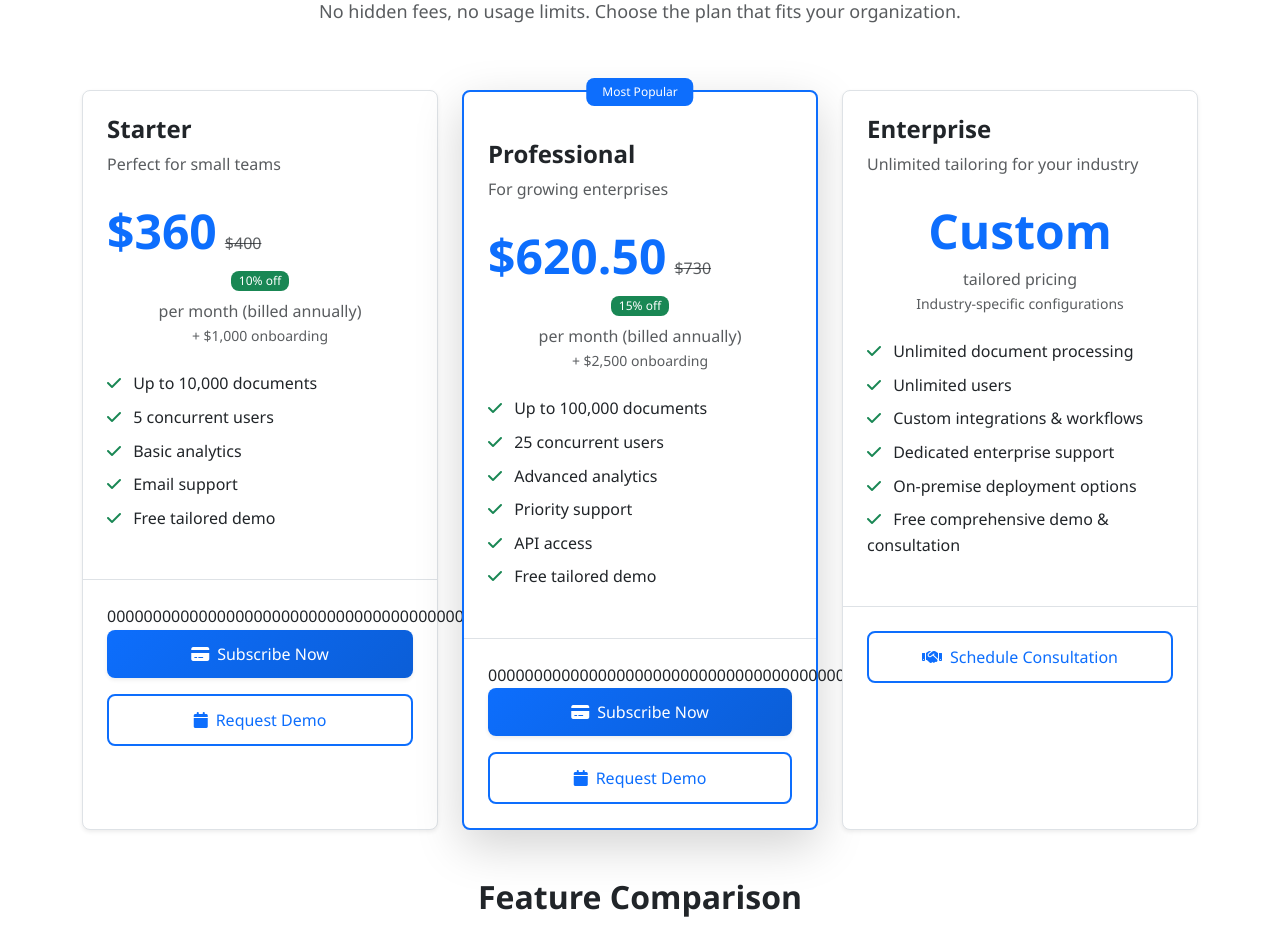
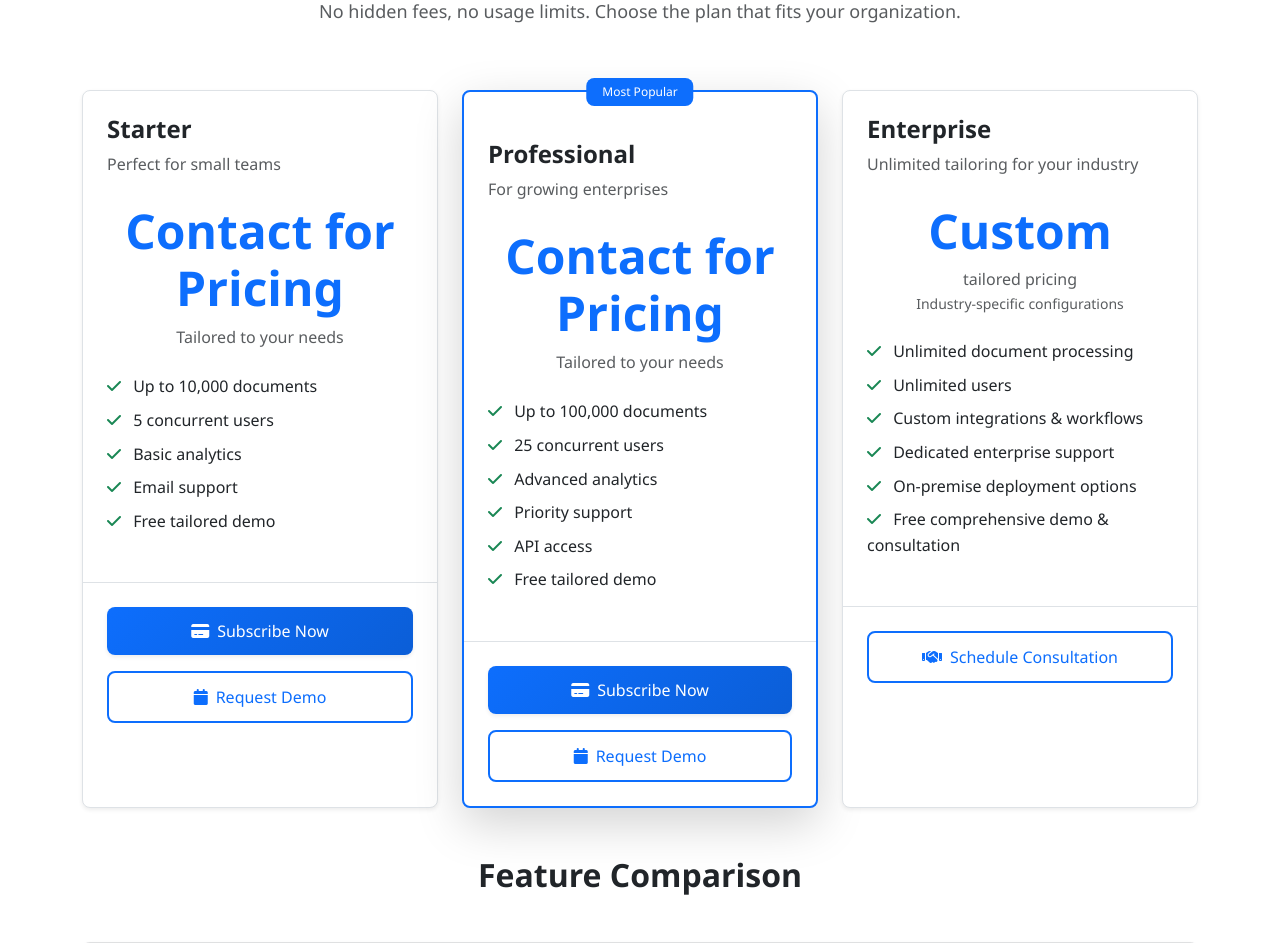
Before and after one commit to sbachatbot4u/VaultLogic-Cover-pgf, a Flask app: page /pricing in a window 1280 px wide. Shown: the part 257-1200 px from the top of the page. Run offline with Flask 3, Linux system fonts and the light colour scheme; parts of the project's set-up code (start-up, migrations or seed data) failed here and were passed over.

Commit message:
Update pricing page to direct users to contact for custom quotes
Modify templates/pricing.html to replace specific prices with a "Contact for Pricing" message and update the associated text. Also, adjust how the CSRF token is handled in the forms.

Replit-Commit-Author: Agent
Replit-Commit-Session-Id: 25b3a725-a76f-4c34-8278-aa2774c9b47d
Replit-Commit-Checkpoint-Type: full_checkpoint
Replit-Commit-Screenshot-Url: https://storage.googleapis.com/screenshot-production-us-central1/2790078d-75f7-4d6a-9c1c-cb917364ec58/25b3a725-a76f-4c34-8278-aa2774c9b47d/65gf305

```diff
--- a/templates/pricing.html
+++ b/templates/pricing.html
@@ -22,13 +22,8 @@
                     <p class="text-muted mb-4">Perfect for small teams</p>
 
                     <div class="pricing-display mb-4">
-                        <div class="d-flex align-items-baseline mb-2">
-                            <span class="display-5 fw-bold text-primary">$360</span>
-                            <span class="text-decoration-line-through text-muted ms-2">$400</span>
-                        </div>
-                        <div class="badge bg-success mb-2">10% off</div>
-                        <div class="text-muted">per month (billed annually)</div>
-                        <div class="text-muted small">+ $1,000 onboarding</div>
+                        <div class="display-5 fw-bold text-primary mb-2">Contact for Pricing</div>
+                        <div class="text-muted">Tailored to your needs</div>
                     </div>
 
                     <ul class="list-unstyled mb-4">
@@ -57,7 +52,7 @@
 
                 <div class="p-4 border-top">
                     <form action="{{ url_for('create_checkout_session') }}" method="POST" class="mb-2">
-                        {{ csrf_token() }}
+                        <input type="hidden" name="csrf_token" value="{{ csrf_token() }}"/>
                         <input type="hidden" name="plan" value="starter">
                         <button type="submit" class="btn btn-primary w-100 mb-2">
                             <i class="fas fa-credit-card me-2"></i>Subscribe Now
@@ -82,13 +77,8 @@
                     <p class="text-muted mb-4">For growing enterprises</p>
 
                     <div class="pricing-display mb-4">
-                        <div class="d-flex align-items-baseline mb-2">
-                            <span class="display-5 fw-bold text-primary">$620.50</span>
-                            <span class="text-decoration-line-through text-muted ms-2">$730</span>
-                        </div>
-                        <div class="badge bg-success mb-2">15% off</div>
-                        <div class="text-muted">per month (billed annually)</div>
-                        <div class="text-muted small">+ $2,500 onboarding</div>
+                        <div class="display-5 fw-bold text-primary mb-2">Contact for Pricing</div>
+                        <div class="text-muted">Tailored to your needs</div>
                     </div>
 
                     <ul class="list-unstyled mb-4">
@@ -121,7 +111,7 @@
 
                 <div class="p-4 border-top">
                     <form action="{{ url_for('create_checkout_session') }}" method="POST" class="mb-2">
-                        {{ csrf_token() }}
+                        <input type="hidden" name="csrf_token" value="{{ csrf_token() }}"/>
                         <input type="hidden" name="plan" value="professional">
                         <button type="submit" class="btn btn-primary w-100 mb-2">
                             <i class="fas fa-credit-card me-2"></i>Subscribe Now
```
